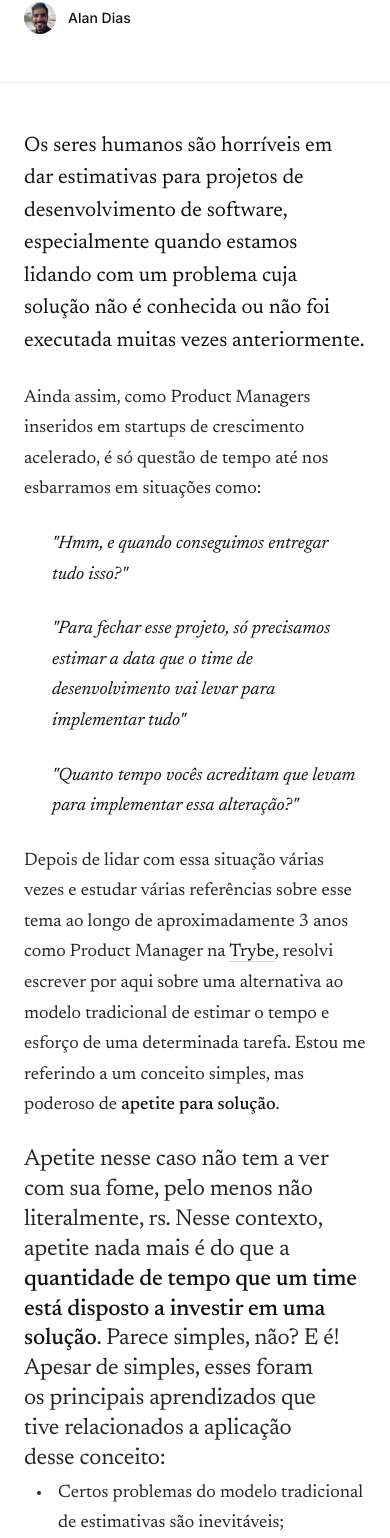
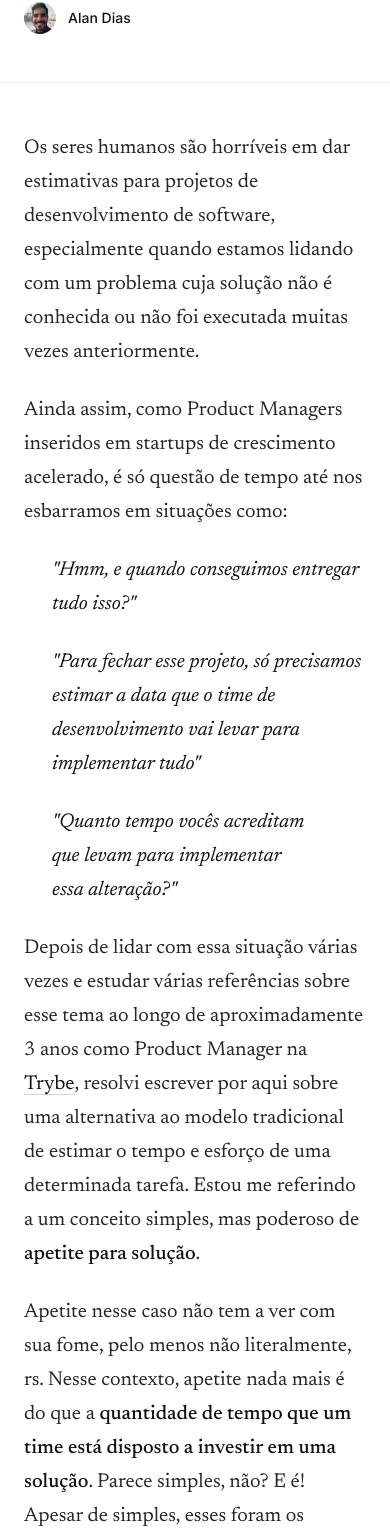
Before and after one commit to aamdias/portfolio, a React (Vite) app: page /artigos/apetite in a window 390 px wide. Shown: the part 378-1916 px from the top of the page. Built offline with nearby package versions, Linux system fonts and the light colour scheme.

Commit message:
Improve blog reading typography and callout readability

```diff
--- a/src/mdx/front-end-para-pms.mdx
+++ b/src/mdx/front-end-para-pms.mdx
@@ -101,9 +101,9 @@ Nesse artigo, espero ter facilitado a digestão desses aprendizados para mais pe
 
 Agradeço a quem chegou até aqui! Espero que tenha provocado boas reflexões e trazido sugestões que possam ser aplicáveis no seu dia a dia. Quem tiver interesse, adoraria ouvir sugestões e comentários sobre esse texto. Vamos juntos.
 
-**Apêndice**
+## Apêndice
 
-_Sobre a Trybe:_
+### Sobre a Trybe:
 
 Nossa visão é ser a primeira escolha de preparação para profissões digitais na América Latina. Hoje temos uma formação de Desenvolvimento Full Stack que já empregou aproximadamente 2 mil pessoas desde nossa fundação em 2019. Nos vejo como uma escola obstinada com o sucesso profissional das nossas pessoas estudantes e que não mede esforços para construir produtos e serviços baseados em tecnologia que cobrem toda a jornada das pessoas estudantes conosco, desde o processo de seleção, curso, experiência de aprendizado, procura por trabalho e financiamento dos estudos. É uma escola de tech que é construída com as melhores práticas de startups tech, não se limitando às estruturas tradicionais de ensino. Para mais informações: betrybe.com.
 
--- a/src/pages/ArticlePage/article-page.scss
+++ b/src/pages/ArticlePage/article-page.scss
@@ -155,7 +155,7 @@
 }
 .article-prose {
   font-family: var(--font-editorial);
-  font-size: 20px;
+  font-size: 1.375rem;
   line-height: 1.7;
   color: var(--fg-2);
   text-wrap: pretty;
@@ -163,13 +163,8 @@
   p {
     margin: 0 0 24px;
   }
-  p.article-lead {
-    font-size: 23px;
-    line-height: 1.55;
-    color: var(--fg);
-  }
   h2 {
-    font-size: 28px;
+    font-size: 1.4em;
     line-height: 1.25;
     font-weight: 400;
     letter-spacing: -0.015em;
@@ -177,13 +172,14 @@
     margin: 64px 0 20px;
   }
   h3 {
-    font-size: 23px;
+    font-size: 1.15em;
     line-height: 1.3;
     font-weight: 500;
     margin: 40px 0 16px;
   }
   h4 {
-    font-size: 21px;
+    font-size: 1em;
+    line-height: 1.4;
     font-weight: 500;
   }
   ul,
@@ -224,12 +220,7 @@
     padding: 28px 0;
     border-top: 1px solid var(--line);
     border-bottom: 1px solid var(--line);
-    font-size: 24px;
-    line-height: 1.5;
-    font-style: italic;
     color: var(--fg);
-    text-align: center;
-    text-wrap: balance;
     p:last-child {
       margin-bottom: 0;
     }
@@ -246,12 +237,6 @@
     letter-spacing: 0.8em;
     color: var(--faint);
     margin: 64px 0;
-  }
-  .post-layout > p:has(> strong:only-child) {
-    font-size: 25px;
-    line-height: 1.3;
-    letter-spacing: -0.01em;
-    margin-bottom: 4px;
   }
   .post-layout > h1,
   .update-date,
@@ -359,23 +344,9 @@
     gap: 12px;
   }
   .article-prose {
-    font-size: 18px;
-    p.article-lead {
-      font-size: 21px;
-    }
+    font-size: 1.25rem;
     h2 {
-      font-size: 25px;
       margin-top: 48px;
-    }
-    h3 {
-      font-size: 22px;
-    }
-    .highlight-callout,
-    blockquote {
-      font-size: 22px;
-    }
-    .post-layout > p:has(> strong:only-child) {
-      font-size: 23px;
     }
   }
   .next-article {
--- a/src/pages/ArticlePage/index.tsx
+++ b/src/pages/ArticlePage/index.tsx
@@ -84,7 +84,6 @@ function ArticleExperience({ slug }: { slug: string }) {
         heading.setAttribute('data-sec', id);
         nextSections.push({ id, label: heading.textContent || '' });
       });
-      element.querySelector('.post-layout > p')?.classList.add('article-lead');
       setSections(nextSections);
     },
     [],
```
